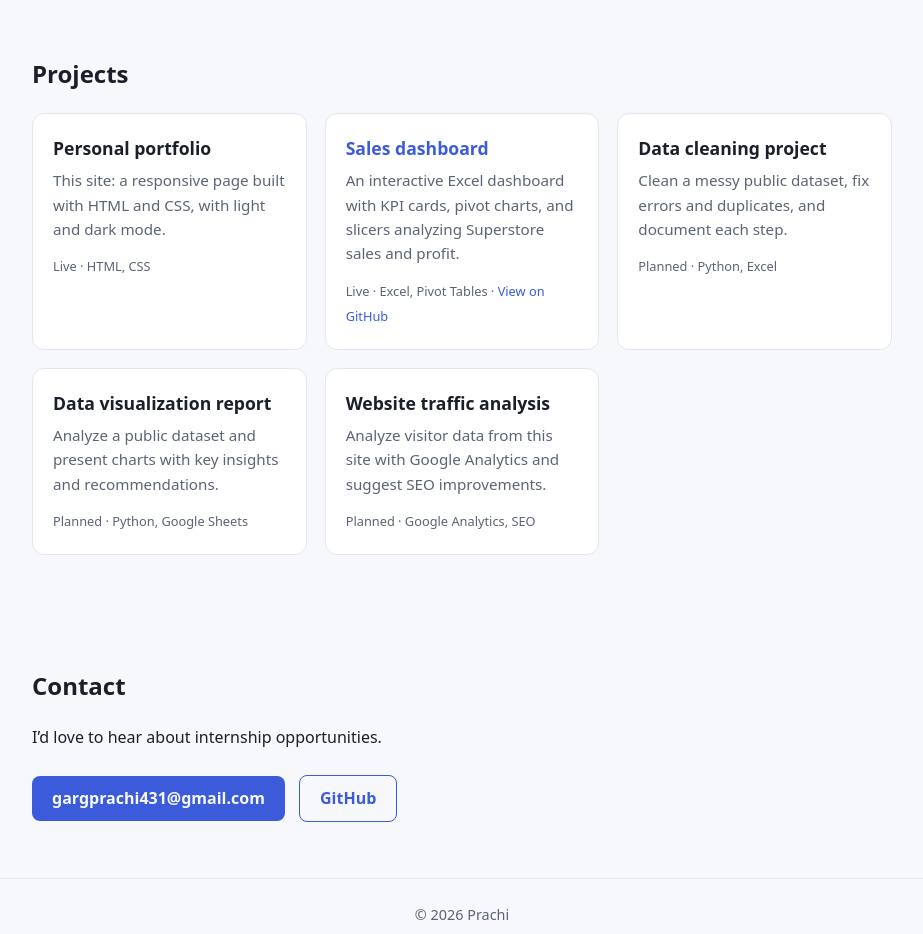
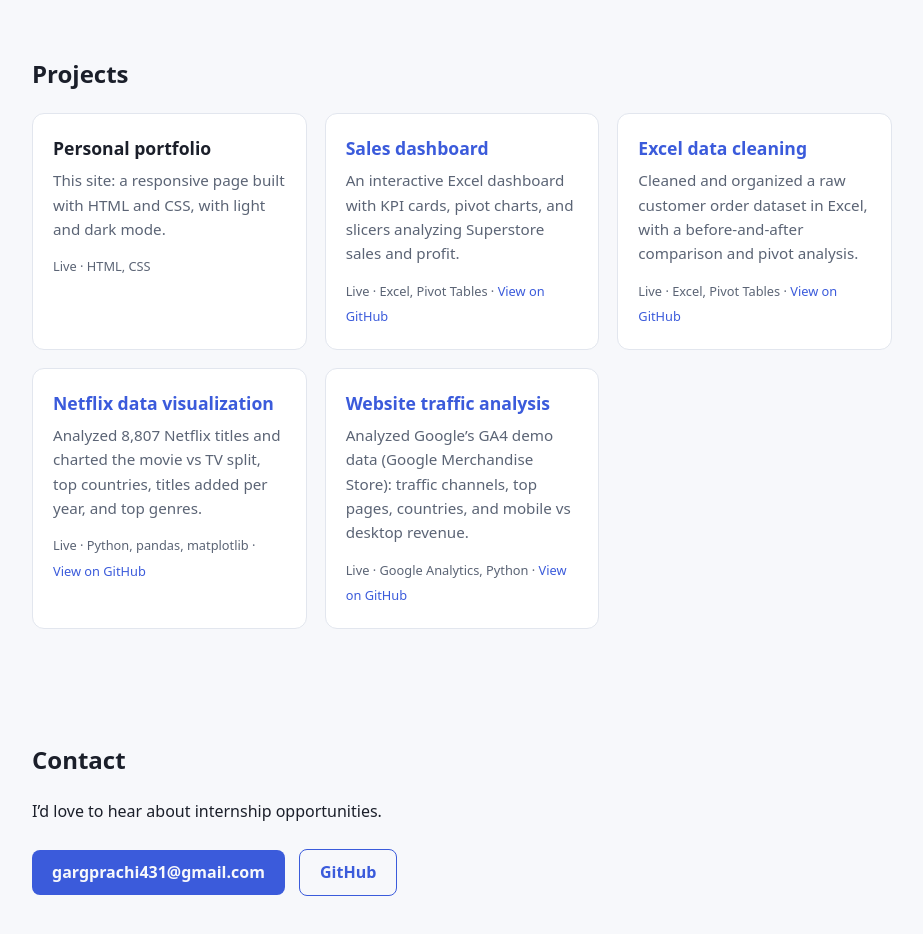
Before and after one commit to prachigarg-cse/prachigarg-cse.github.io, a plain HTML site: page index.html in a window 1280 px wide. Shown: the part 1360-2294 px from the top of the page, without its empty margins (178-1101 px from the left). Drawn offline with Linux system fonts and the light colour scheme.

Commit message:
Add files via upload

```diff
--- a/index.html
+++ b/index.html
@@ -102,19 +102,19 @@ footer{border-top:1px solid var(--border);padding:24px 0;color:var(--muted);font
         <span class="status">Live &middot; Excel, Pivot Tables &middot; <a href="https://github.com/prachigarg-cse/superstore-sales-dashboard">View on GitHub</a></span>
       </article>
       <article class="card">
-        <h3>Data cleaning project</h3>
-        <p>Clean a messy public dataset, fix errors and duplicates, and document each step.</p>
-        <span class="status">Planned &middot; Python, Excel</span>
+        <h3><a href="https://github.com/prachigarg-cse/excel-data-cleaning-project">Excel data cleaning</a></h3>
+        <p>Cleaned and organized a raw customer order dataset in Excel, with a before-and-after comparison and pivot analysis.</p>
+        <span class="status">Live &middot; Excel, Pivot Tables &middot; <a href="https://github.com/prachigarg-cse/excel-data-cleaning-project">View on GitHub</a></span>
       </article>
       <article class="card">
-        <h3>Data visualization report</h3>
-        <p>Analyze a public dataset and present charts with key insights and recommendations.</p>
-        <span class="status">Planned &middot; Python, Google Sheets</span>
+        <h3><a href="https://github.com/prachigarg-cse/netflix-data-visualization">Netflix data visualization</a></h3>
+        <p>Analyzed 8,807 Netflix titles and charted the movie vs TV split, top countries, titles added per year, and top genres.</p>
+        <span class="status">Live &middot; Python, pandas, matplotlib &middot; <a href="https://github.com/prachigarg-cse/netflix-data-visualization">View on GitHub</a></span>
       </article>
       <article class="card">
-        <h3>Website traffic analysis</h3>
-        <p>Analyze visitor data from this site with Google Analytics and suggest SEO improvements.</p>
-        <span class="status">Planned &middot; Google Analytics, SEO</span>
+        <h3><a href="https://github.com/prachigarg-cse/google-analytics-traffic-analysis">Website traffic analysis</a></h3>
+        <p>Analyzed Google’s GA4 demo data (Google Merchandise Store): traffic channels, top pages, countries, and mobile vs desktop revenue.</p>
+        <span class="status">Live &middot; Google Analytics, Python &middot; <a href="https://github.com/prachigarg-cse/google-analytics-traffic-analysis">View on GitHub</a></span>
       </article>
     </div>
   </section>
```
